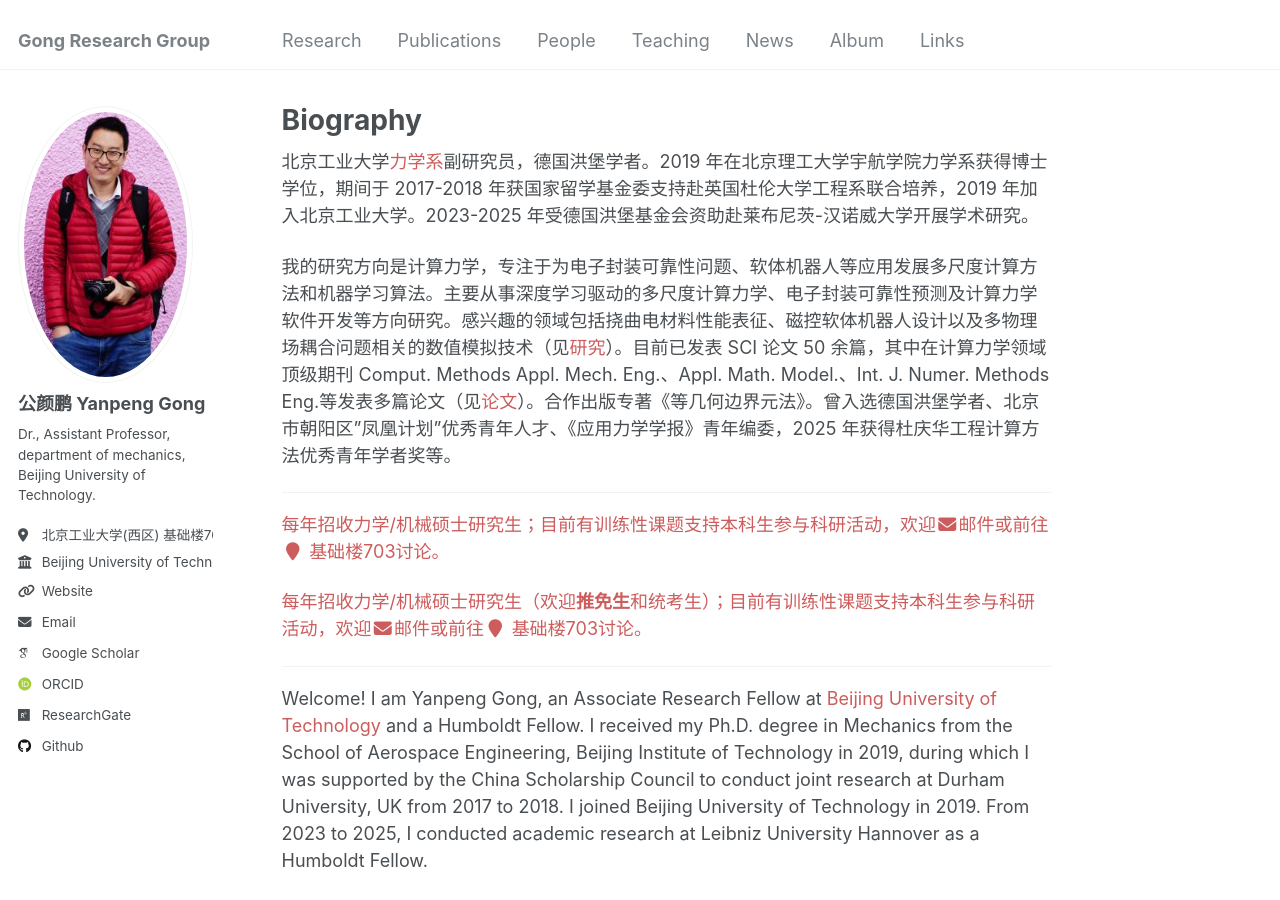
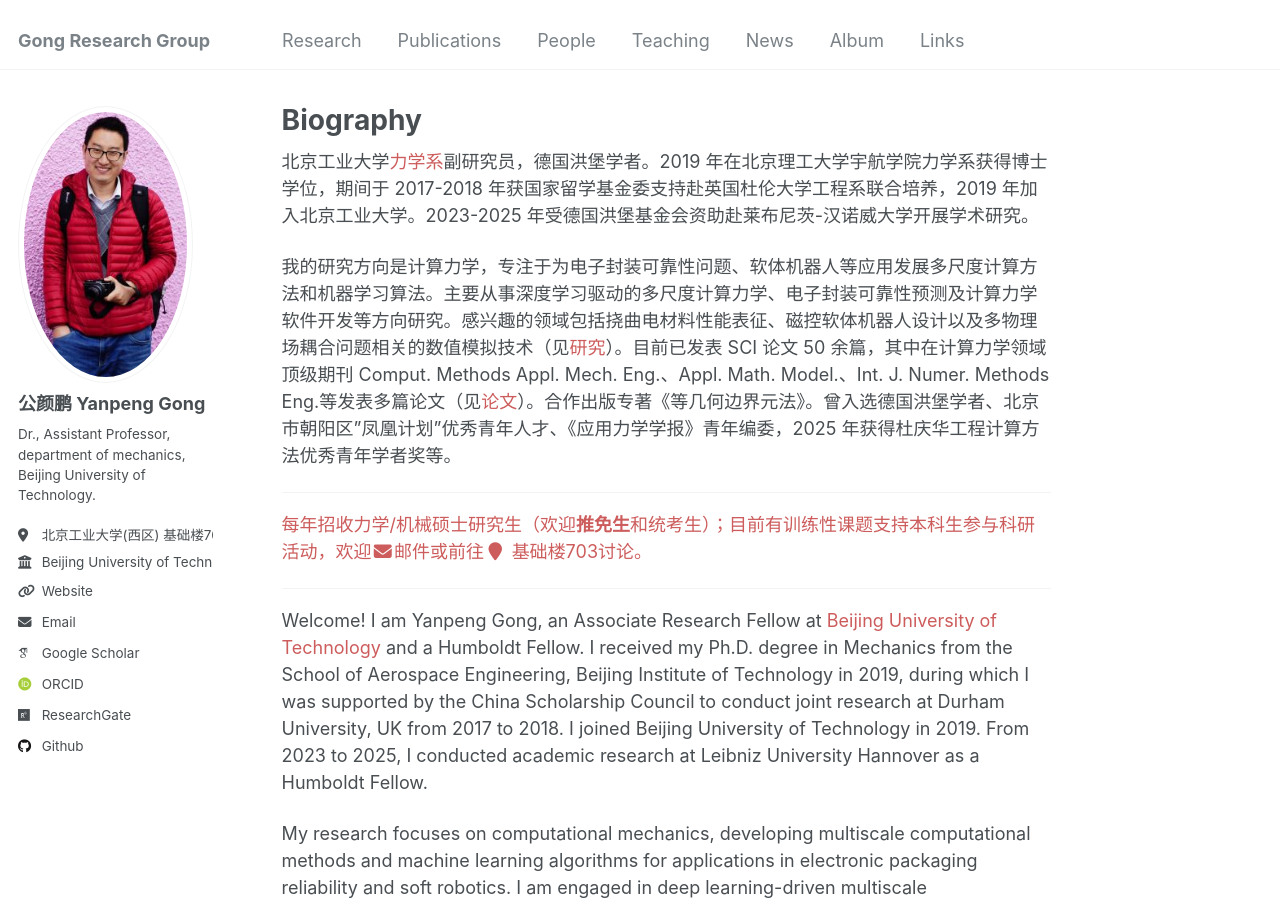
Before and after one commit to yanpeng-gong/yanpeng-gong.github.io, a Jekyll site: the page built from _pages/about.md, in a window 1280 px wide and 900 px high. Built offline with Jekyll 4.4.1, drawn with Linux system fonts in a browser that asks for light colours; some web fonts are replaced.

Commit message:
update recruitment information

```diff
--- a/_pages/about.md
+++ b/_pages/about.md
@@ -14,8 +14,6 @@
 
 <hr>
 
-<p style="color:indianred;">每年招收力学/机械硕士研究生；目前有训练性课题支持本科生参与科研活动，欢迎<a href="mailto:yanpeng.gong@bjut.edu.cn" style="text-decoration:none;color:indianred;"><i class="fas fa-fw fa-envelope" style="color:indianred"></i>邮件</a>或前往<a href="https://map.baidu.com/poi/%E5%8C%97%E5%B7%A5%E5%A4%A7%E8%A5%BF%E6%A0%A1%E5%8C%BA-%E5%9F%BA%E7%A1%80%E6%A5%BC/@12966984.011321558,4821348.059172729,19z?uid=32a7781ceabaac6279dbd25a&ugc_type=3&ugc_ver=1&device_ratio=2&compat=1&pcevaname=pc4.1&querytype=detailConInfo&da_src=shareurl" style="text-decoration:none;color:indianred;"><i class="fa fa-fw fa-map-marker" style="color:indianred"></i> 基础楼703</a>讨论。</p>
-
 <p style="color:indianred;">每年招收力学/机械硕士研究生（欢迎<strong>推免生</strong>和统考生）；目前有训练性课题支持本科生参与科研活动，欢迎<a href="mailto:yanpeng.gong@bjut.edu.cn" style="text-decoration:none;color:indianred;"><i class="fas fa-fw fa-envelope" style="color:indianred"></i>邮件</a>或前往<a href="https://map.baidu.com/poi/%E5%8C%97%E5%B7%A5%E5%A4%A7%E8%A5%BF%E6%A0%A1%E5%8C%BA-%E5%9F%BA%E7%A1%80%E6%A5%BC/@12966984.011321558,4821348.059172729,19z?uid=32a7781ceabaac6279dbd25a&ugc_type=3&ugc_ver=1&device_ratio=2&compat=1&pcevaname=pc4.1&querytype=detailConInfo&da_src=shareurl" style="text-decoration:none;color:indianred;"><i class="fa fa-fw fa-map-marker" style="color:indianred"></i> 基础楼703</a>讨论。</p>
 
 <hr>
```
